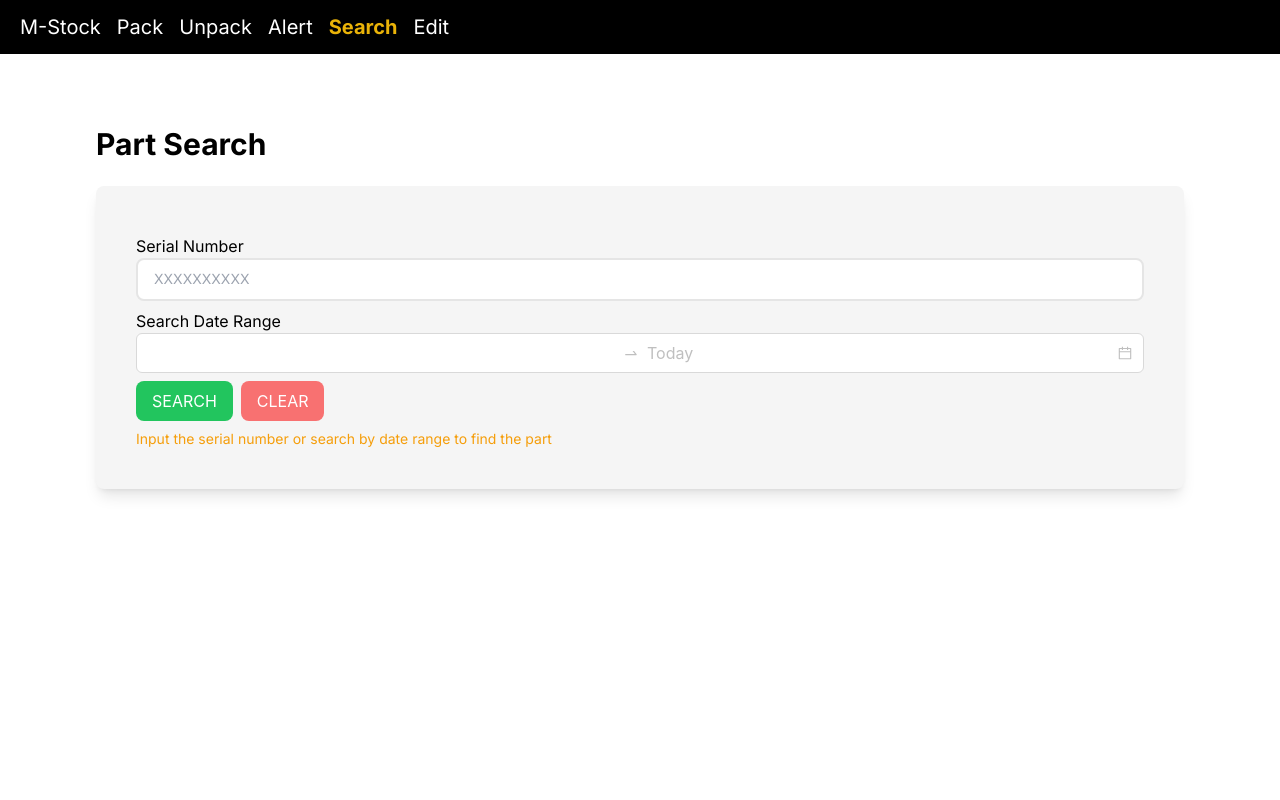
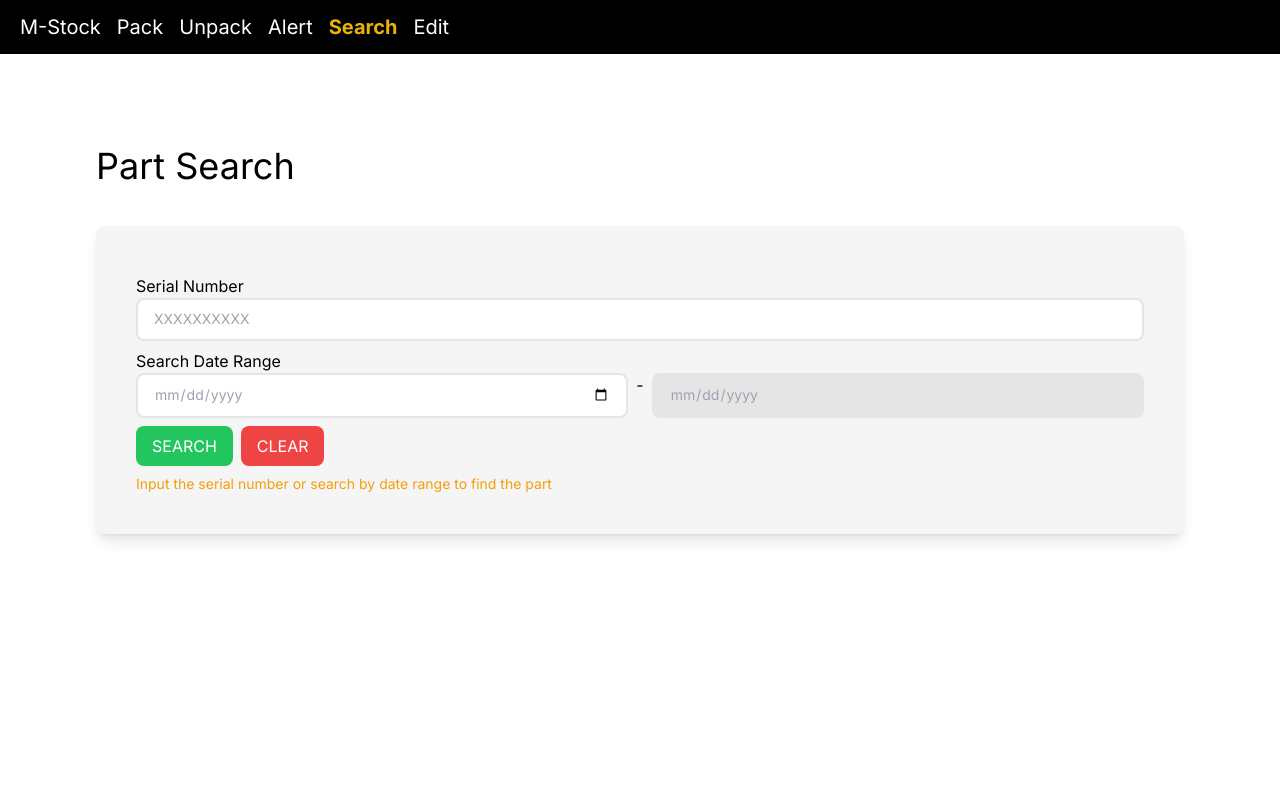
Before and after one commit to aingez/sts_safety_stock_coop_project, a Next.js app: page /search in a window 1280 px wide. Shown: the top 800 px of the page. Built offline with nearby package versions, Linux system fonts and the light colour scheme.

Commit message:
search page update

```diff
--- a/src/app/search/page.jsx
+++ b/src/app/search/page.jsx
@@ -1,22 +1,22 @@
 "use client";
 
 import React, { useState } from "react";
-import { Button, DatePicker, Space } from "antd";
 import ReusableTable from "../../components/partSearchTable";
 
 function SearchPage() {
   const [serialInput, setSerialInput] = useState("");
   const [tableKey, setTableKey] = useState(0);
-  const [dateRange, setDateRange] = useState(null);
+  const [dateRange, setDateRange] = useState({ start: "", end: "" });
 
   const handleSerialChange = (e) => {
     setSerialInput(e.target.value);
     console.log("serial " + e.target.value);
   };
 
-  const handleDateChange = (date, dateString) => {
-    setDateRange(dateString);
-    console.log("date " + dateString);
+  const handleDateChange = (e) => {
+    const { name, value } = e.target;
+    setDateRange((prevRange) => ({ ...prevRange, [name]: value }));
+    console.log(`${name} date: ${value}`);
   };
 
   const handleSubmit = (e) => {
@@ -28,14 +28,14 @@ function SearchPage() {
   const handleReset = (e) => {
     e.preventDefault();
     setSerialInput("");
-    setDateRange(null);
+    setDateRange({ start: "", end: "" });
     setTableKey(0);
   };
 
   return (
     <div className="flex min-h-screen flex-col">
       <div className="container mx-auto px-4 py-8">
-        <h1 className="mb-6 text-3xl font-bold">Part Search</h1>
+        <h1 className="custom-title-1">Part Search</h1>
         <div className="custom-box-2">
           <form onSubmit={handleSubmit}>
             <div className="custom-input-layout-1">
@@ -46,43 +46,48 @@ function SearchPage() {
                 onChange={handleSerialChange}
                 className="custom-text-input-1"
                 placeholder="XXXXXXXXXX"
-                disabled={dateRange != null}
+                disabled={dateRange.start || dateRange.end}
               />
             </div>
             <div className="custom-input-layout-1">
               <label>Search Date Range</label>
-              <DatePicker.RangePicker
-                size="large"
-                placeholder={["", "Today"]}
-                allowEmpty={[false, true]}
-                onChange={handleDateChange}
-                disabled={serialInput.length > 0}
-              />
+              <div className="flex space-x-2">
+                <input
+                  type="date"
+                  name="start"
+                  value={dateRange.start}
+                  onChange={handleDateChange}
+                  placeholder="Start Date"
+                  className="block w-full grow rounded-lg border-2 border-neutral-200 bg-transparent bg-white p-2 px-4 py-2 text-sm font-normal leading-relaxed text-gray-400 focus:outline-none disabled:bg-neutral-200"
+                  disabled={serialInput.length > 0}
+                />
+                <span>-</span>
+                <input
+                  type="date"
+                  name="end"
+                  value={dateRange.end}
+                  onChange={handleDateChange}
+                  className="block w-full grow rounded-lg border-2 border-neutral-200 bg-transparent bg-white p-2 px-4 py-2 text-sm font-normal leading-relaxed text-gray-400 focus:outline-none disabled:bg-neutral-200"
+                  disabled={serialInput.length > 0 || dateRange.start === ""}
+                />
+              </div>
             </div>
             <div className="my-2 space-x-2">
-              <Button
+              <button
                 type="submit"
-                size="large"
-                style={{
-                  backgroundColor: "#22c55e",
-                  color: "white",
-                }}
+                className="rounded-lg bg-green-500 px-4 py-2 text-white hover:bg-green-600"
               >
                 SEARCH
-              </Button>
-              <Button
+              </button>
+              <button
                 onClick={handleReset}
                 type="button"
-                size="large"
-                style={{
-                  backgroundColor: "#f87171",
-                  color: "white",
-                }}
+                className="rounded-lg bg-red-500 px-4 py-2 text-white hover:bg-red-600"
               >
                 CLEAR
-              </Button>
+              </button>
             </div>
-            {serialInput.length < 1 && dateRange === null && (
+            {serialInput.length < 1 && !dateRange.start && !dateRange.end && (
               <h2 className="custom-box-title-2">
                 Input the serial number or search by date range to find the part
               </h2>
@@ -90,8 +95,8 @@ function SearchPage() {
           </form>
         </div>
         {tableKey > 0 && (
-          <div className="rounded-lg bg-white p-6 shadow-md">
-            <h3 className="mb-4 text-xl font-semibold">Results</h3>
+          <div className="custom-box-2">
+            <h3 className="custom-box-title-1">Results</h3>
             <ReusableTable key={tableKey} partSerial={serialInput} />
           </div>
         )}
```
